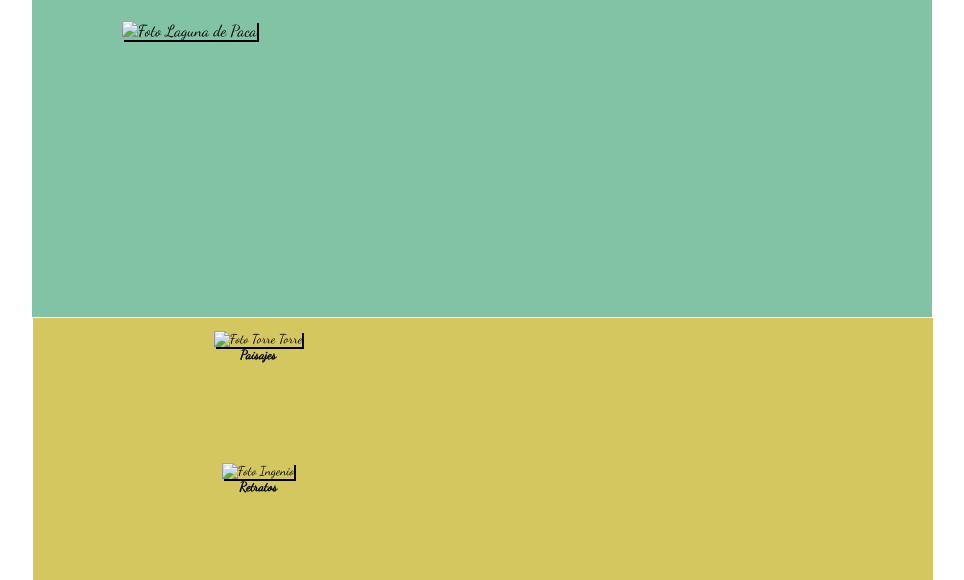
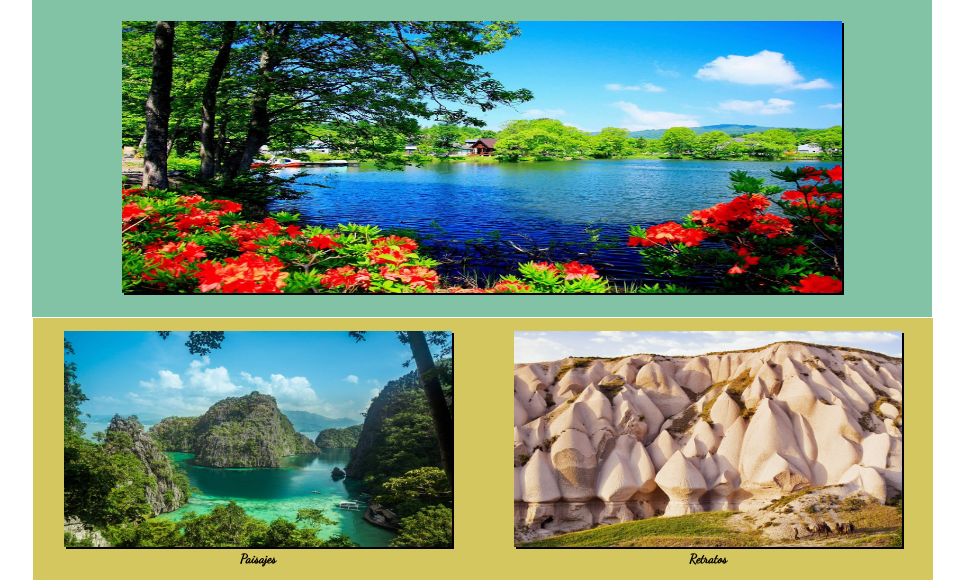
Before and after one commit to laquinoc27/webfotografia, a plain HTML site: page index.html in a window 1280 px wide. Shown: the part 91-671 px from the top of the page, without its empty margins (158-1122 px from the left). Drawn offline with Linux system fonts and the light colour scheme.

Commit message:
Update index.html
Actualizando ruta de carga de imágenes

```diff
--- a/index.html
+++ b/index.html
@@ -1,3 +1,4 @@
+
 <!DOCTYPE html>
 <html lang="en" dir="ltr">
   <head>
@@ -23,15 +24,15 @@
         </div>
       </header>
       <div id="ImagenCentral">
-        <img src="imagenes/ImagenPrincipal.jpg" alt="Foto Laguna de Paca">
+        <img src="imagenes/index/ImagenPrincipal.jpg" alt="Foto Laguna de Paca">
       </div>
       <div id="ImagenSecundaria">
         <div class="ImagenIzquierda">
-            <img src="imagenes/ImagenSecundariaIzquierda.jpg" alt="Foto Torre Torre">
+            <img src="imagenes/index/ImagenSecundariaIzquierda.jpg" alt="Foto Torre Torre">
             <h2>Paisajes</h2>
         </div>
         <div class="ImagenDerecha">
-            <img src="imagenes/ImagenSecundariaDerecha.jpg" alt="Foto Ingenio">
+            <img src="imagenes/index/ImagenSecundariaDerecha.jpg" alt="Foto Ingenio">
             <h2>Retratos</h2>
         </div>
       </div>
```
